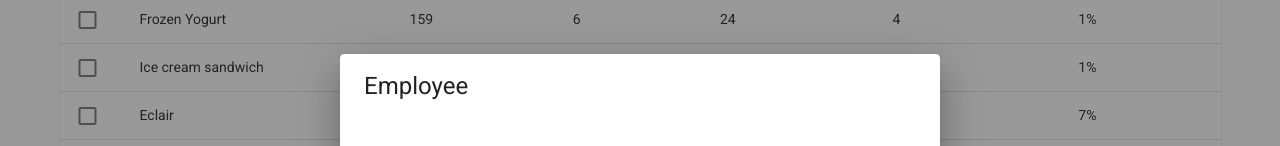
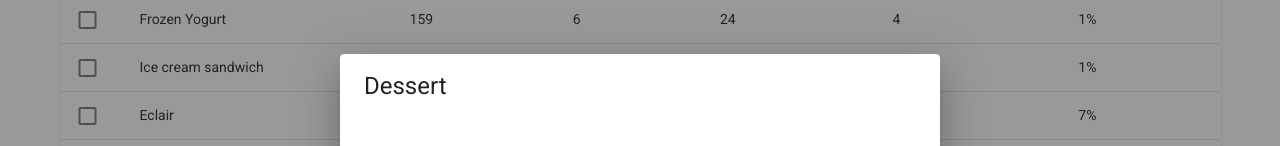
Before and after one commit to ValeriiSergheiev/wtt_solutions, a Vue app: page / in a window 1280 px wide. Both pictures are taken after a click on the button "ADD DESSERT". Shown: the part 140-286 px from the top of the page. Built offline with nearby package versions, Linux system fonts and the light colour scheme.

Commit message:
Change Modal title

```diff
--- a/src/components/ListDesserts.vue
+++ b/src/components/ListDesserts.vue
@@ -31,7 +31,7 @@
         <v-dialog v-model="dialog" persistent max-width="600px">
           <v-card>
             <v-card-title>
-              <span class="headline">{{ modalTitle }} Employee</span>
+              <span class="headline">{{ modalTitle }} Dessert</span>
             </v-card-title>
             <v-card-text>
               <v-container>
```
